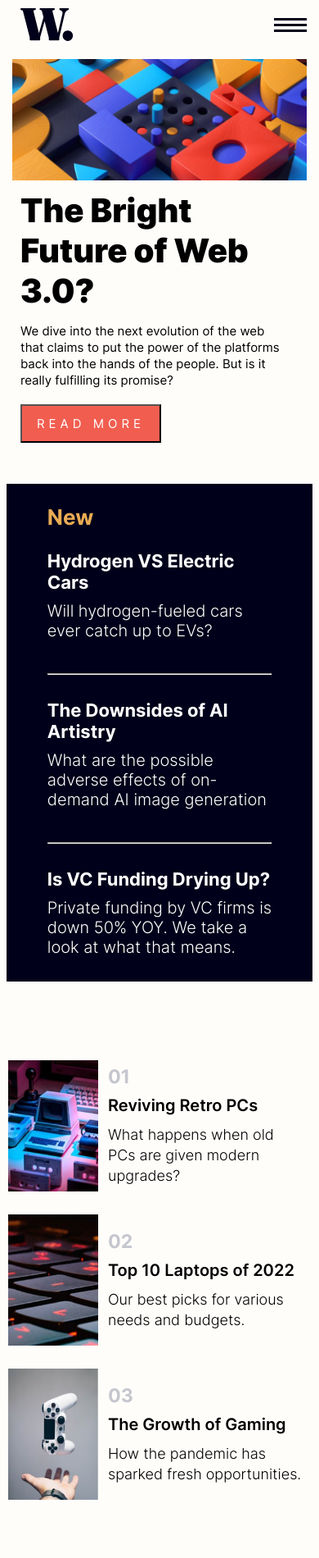
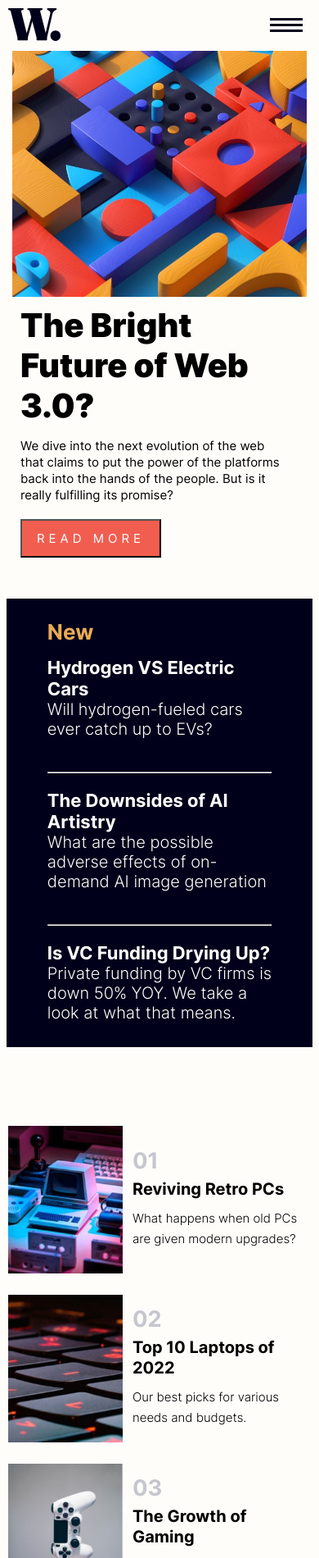
Before and after one commit to nicojofre5/NewHomePage, a plain HTML site: page index.html in a window 390 px wide. Shown: the top 1900 px of the page at 82% size. Drawn offline with nearby package versions, Linux system fonts and the light colour scheme.

Commit message:
Cambio de margin lateral

```diff
--- a/assets/style/main.css
+++ b/assets/style/main.css
@@ -59,7 +59,7 @@ header {
   display: flex;
   align-items: center;
   justify-content: space-around;
-  padding: 0px 15px;
+
 }
 .menu-nav-bar li {
   display: inline-block;
@@ -70,14 +70,17 @@ header {
   font-size: 1.4em;
   color: var(--dark-grayish-blue);
 }
+.menu-nav-bar li > a:hover{
+  color: var(--secondary-color);
+}
 
 aside {
   grid-area: aside;
-  padding: 5px 20px 10px 10px;
+  padding: 10px 20px 10px 10px;
   background-color: var(--very-dark-blue);
   width: 55%;
   color: white;
-  margin: 15px 0px 20px 60px;
+  margin: 5px 0px 20px 30px;
   grid-column: 2/4;
 }
 aside h2 {
@@ -86,10 +89,14 @@ aside h2 {
   font-weight: 700;
   padding: 15px 0px;
 }
-aside h3 {
-  font-size: 1.5rem;
+aside a {
+  font-size: 1.7rem;
   font-weight: 700;
   padding: 2px 0px;
+  color: white;
+}
+aside a:hover{
+  color: var(--primary-color);
 }
 aside p {
   font-size: 1.2rem;
@@ -108,8 +115,8 @@ main {
 section {
   grid-area: section;
   display: flex;
-  max-width: 70%;
-  justify-content: center;
+  margin: 30px 200px;
+
 }
 
 .card-secondary {
@@ -117,40 +124,47 @@ section {
   gap: 2px;
   margin: 26px 0px;
 }
-.secondary {
-  margin: 60px auto;
-}
+
 .description-secondary {
-  padding: 4px 8px;
+  padding: 8px 12px;
   line-height: 25px;
+
 }
 .description-secondary h3 {
   font-size: 3.1em;
   color: var(--grayish-blue);
   font-weight: 700;
 }
-.description-secondary h4 {
+.description-secondary a {
+  color: black;
   font-size: 1.8em;
-  font-weight: 600;
-  padding: 3px 0px 4px;
+  font-weight: 700;
+  display: inline-block;
+  padding:8px 0px 4px;
+
+
+}
+.description-secondary a:hover{
+  color: var(--secondary-color);
 }
 .description-secondary p {
   font-weight: 300;
   font-size: 1.2em;
+
 }
 .card-secondary picture > img {
-  width: 110px;
-  height: 160px;
+  width: 140px;
+  height: 100%;
 }
 .cont-logo {
   padding: 10px;
 }
-.cont-image img {
+
+.cont-image {
+  height:220px;
   width: 100%;
-}
-.cont-image {
-  display: inline-block;
-  padding: 10px 0px 0px;
+  background:url(../images/image-web-3-desktop.jpg);
+  background-size:cover;
 }
 .cont-image-body {
   display: flex;
@@ -200,6 +214,13 @@ section {
   .nav-bar {
     display: none;
   }
+
+  .cont-image{
+    background:url(../images/image-web-3-mobile.jpg);
+    background-repeat: no-repeat;
+    min-height: 300px;
+    background-size: cover;
+  }
   .cont-cerrar {
     display: inline-block;
   }
@@ -218,6 +239,7 @@ section {
     font-size: 1.3em;
   }
 
+
   .cont-cerrar {
     align-self: flex-end;
     cursor: pointer;
@@ -225,6 +247,7 @@ section {
   .cont-icon-bar {
     display: block;
     cursor: pointer;
+    padding: 0px 20px 0px 0px;
   }
   .icon-bar:focus {
     border: none;
@@ -269,13 +292,15 @@ section {
   aside h2 {
     font-size: 2.6em;
   }
-  aside h3 {
+  aside a {
     font-size: 2.2em;
     padding: 10px 0px 10px;
+
   }
   aside p {
     padding: 0px 0px 20px;
     font-size: 2em;
+    word-wrap: break-word;
   }
   header {
     justify-content: space-between;
@@ -293,7 +318,7 @@ section {
   }
 
   .secondary .card-secondary h3 {
-    font-size: 2.3em;
+    font-size: 2.7em;
 
   }
   .description-secondary {
@@ -301,11 +326,12 @@ section {
     align-self: center;
 
   }
-  .secondary .card-secondary h4 {
+  .secondary .card-secondary a {
     font-size: 2em;
     padding: 10px 0px;
   }
   .secondary .card-secondary p {
-    font-size: 1.8em;
+    font-size: 1.5rem;
+
   }
 }
--- a/index.html
+++ b/index.html
@@ -18,16 +18,17 @@
   <!-- Inicio de navbar -->
   <header>
     <picture class="cont-logo">
-      <img src="assets/images/logo.svg" alt="" class="logo">
+      <img src="assets/images/logo.svg" alt="Logo-img-news" class="logo">
     </picture>
     <picture class="cont-icon-bar">
-      <img src="assets/images/icon-menu.svg" alt="" class="icon-bar btn-togler" id="btn-toggle">
+      <img src="assets/images/icon-menu.svg" alt="btn-icon" class="icon-bar btn-togler" id="btn-toggle">
     </picture>
     <nav class="nav-bar" id="menu">
 
-      <span class="cont-cerrar" id="close-btn"><img src="assets/images/icon-menu-close.svg" alt="" class="btn-cerrar"></span>
+      <span class="cont-cerrar" id="close-btn"><img src="assets/images/icon-menu-close.svg" alt="btn-cerrar"
+          class="btn-cerrar"></span>
 
-      <ul class="menu-nav-bar" >
+      <ul class="menu-nav-bar">
 
         <li><a href="">Home</a></li>
         <li><a href="">New</a></li>
@@ -42,9 +43,8 @@
 
   <!-- Inicio parte principal -->
   <main>
-    <picture class="cont-image">
-      <img src="assets/images/image-web-3-desktop.jpg" alt="">
-    </picture>
+    <div class="cont-image">
+    </div>
     <div class="cont-image-body">
       <div class="cont-title">
         <h1>The Bright Future of Web 3.0?</h1>
@@ -62,45 +62,45 @@
   <!-- Parte lateral  -->
   <aside>
     <h2>New</h2>
-    <h3>Hydrogen VS Electric Cars</h3>
+    <a href="">Hydrogen VS Electric Cars</a>
     <p>Will hydrogen-fueled cars ever catch up to EVs?</p>
     <hr>
-    <h3>The Downsides of AI Artistry</h3>
+    <a href="">The Downsides of AI Artistry</a>
     <p>What are the possible adverse effects of on-demand AI image generation</p>
     <hr>
-    <h3>Is VC Funding Drying Up?</h3>
+    <a href="">Is VC Funding Drying Up?</a>
     <p>Private funding by VC firms is down 50% YOY. We take a look at what that means.</p>
   </aside>
   <!-- Seccion secundaria  -->
   <section class="secondary">
     <div class="card-secondary">
       <picture>
-        <img src="assets/images/image-retro-pcs.jpg" alt="">
+        <img src="assets/images/image-retro-pcs.jpg" alt="card-section1">
       </picture>
       <div class="description-secondary">
         <h3>01</h3>
-        <h4>Reviving Retro PCs</h4>
+        <a href="">Reviving Retro PCs</a>
         <p>What happens when old PCs are given modern upgrades?</p>
       </div>
     </div>
     <div class="card-secondary">
       <picture>
-        <img src="assets/images/image-top-laptops.jpg" alt="">
+        <img src="assets/images/image-top-laptops.jpg" alt="card-section2">
       </picture>
 
       <div class="description-secondary">
         <h3>02</h3>
-        <h4>Top 10 Laptops of 2022</h4>
+        <a href="">Top 10 Laptops of 2022</a>
         <p>Our best picks for various needs and budgets.</p>
       </div>
     </div>
     <div class="card-secondary">
       <picture>
-        <img src="assets/images/image-gaming-growth.jpg" alt="">
+        <img src="assets/images/image-gaming-growth.jpg" alt="card-section3">
       </picture>
       <div class="description-secondary">
         <h3>03</h3>
-        <h4>The Growth of Gaming</h4>
+        <a href="">The Growth of Gaming</a>
         <p>How the pandemic has sparked fresh opportunities.</p>
       </div>
     </div>
@@ -112,7 +112,6 @@
     </div>
   </footer>
   <script src="js/main.js"></script>
-  <script src="js/jquery-3.6.4.min.js"></script>
-</body>
+  </body>
 
 </html>
```
Also changed, not shown: 1 other file.
